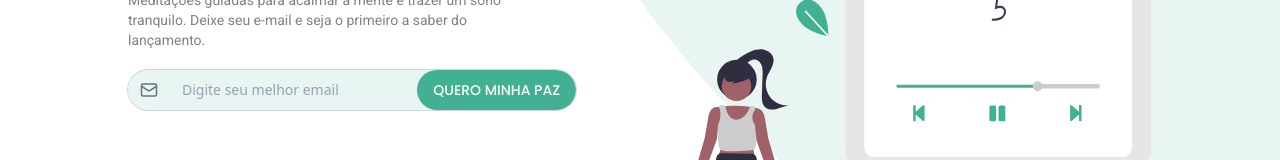
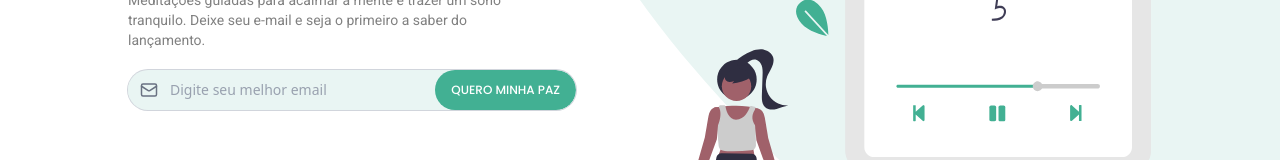
Before and after one commit to DevMts/landing-page-meditation, a Next.js app: page / in a window 1280 px wide. Shown: the part 440-600 px from the top of the page. Built offline with nearby package versions, Linux system fonts and the light colour scheme.

Commit message:
refactor: inputs size

```diff
--- a/src/components/Button/index.tsx
+++ b/src/components/Button/index.tsx
@@ -17,7 +17,7 @@ export function Button({
   return (
     <button
       disabled={disabled}
-      className={` ${poppins.className} ${className} bg-principal rounded-full px-4 py-2.5 text-[0.625rem] font-medium text-white uppercase transition duration-300 disabled:bg-[#e0e0e0] disabled:text-[#42b093] sm:text-sm`}
+      className={` ${poppins.className} ${className} bg-principal rounded-full px-4 py-2.5 text-xs font-medium text-white uppercase transition duration-300 disabled:bg-[#e0e0e0] disabled:text-[#42b093]`}
     >
       {text}
     </button>
--- a/src/components/Form/index.tsx
+++ b/src/components/Form/index.tsx
@@ -26,7 +26,7 @@ export function Form({ btn, setBtn, setShow }: FormProps) {
     register,
     handleSubmit,
     reset,
-    formState: { errors },
+    formState: { errors, isSubmitting },
   } = useForm<HeroSchemaType>({
     resolver: zodResolver(HeroSchema),
   })
@@ -41,19 +41,19 @@ export function Form({ btn, setBtn, setShow }: FormProps) {
       <form
         action=""
         className={
-          'focus-within:ring-principal relative mx-auto flex h-10 w-full max-w-md items-center overflow-hidden rounded-full bg-[#E9F5F3] ring-1 ring-gray-300 focus-within:ring-2 md:mx-0'
+          'focus-within:ring-principal relative mx-auto flex h-10 w-full max-w-md items-center overflow-hidden rounded-full bg-[#E9F5F3] pr-32 ring-1 ring-gray-300 focus-within:ring-2 md:mx-0'
         }
         onSubmit={handleSubmit(handleSubscribe)}
       >
         <div
-          className={`${btn && 'w-0'} fade-in flex items-center bg-[#E9F5F3] px-3 transition duration-500`}
+          className={`${btn && 'w-0'} fade-in flex items-center bg-[#E9F5F3] pl-3 transition duration-500`}
         >
           <Mail size={18} className="text-gray-500" />
         </div>
 
         <input
           type="email"
-          className={`${btn && 'w-0'} fade-in bg-[#E9F5F3] px-3 text-sm text-gray-700 transition duration-500 outline-none placeholder:text-gray-400`}
+          className={`${btn && 'w-0'} fade-in w-full bg-[#E9F5F3] px-3 text-sm text-gray-700 transition duration-500 outline-none placeholder:text-gray-400`}
           {...(width &&
             (width < 1024 ? '' : { placeholder: 'Digite seu melhor email' }))}
           {...register('email')}
@@ -66,7 +66,7 @@ export function Form({ btn, setBtn, setShow }: FormProps) {
         <Button
           text={btn ? 'Sua paz está a caminho' : 'Quero minha Paz'}
           className={`fade-in absolute top-0 left-0 h-full w-fit blur-none transition-all duration-500 ${btn ? 'hover:bg-principal disabled:bg-principal w-full hover:text-white disabled:text-white' : 'hover:bg-secondary right-0 ml-auto w-auto hover:text-gray-500'} `}
-          disabled={btn}
+          disabled={isSubmitting || btn}
         />
       </form>
       {errors.email && (
--- a/src/components/Hero/index.tsx
+++ b/src/components/Hero/index.tsx
@@ -22,6 +22,7 @@ interface HeroProps {
 export function Hero({ btn, setBtn }: HeroProps) {
   const width = useWindowWidth()
   const [show, setShow] = useState(false)
+  const innerWidth = width != null && width < 1024
 
   function handleClick() {
     setShow(!show)
@@ -36,17 +37,16 @@ export function Hero({ btn, setBtn }: HeroProps) {
       <article className="w-full items-center md:items-start">
         <h1
           className={` ${ptSerif.className} font-bold text-[#0A0A22] ${
-            width &&
-            (width < 1024
+            innerWidth
               ? `text-center text-4xl/[1.1] ${show && 'hidden'}`
-              : 'text-left text-[2.5rem]/[1.1]')
-          }`}
+              : 'text-left text-[2.5rem]/[1.1]'
+          } `}
         >
           Encontre a calma
           <br /> em <span className="text-principal">5 minutos</span>
         </h1>{' '}
         <p
-          className={` ${roboto.className} ${width && width < 1024 && `${show && 'hidden'} `} mt-3 text-left text-xs/[1.3] text-[#808080] lg:w-3/4 lg:text-sm`}
+          className={` ${roboto.className} ${innerWidth && `${show && 'hidden'} `} mt-3 text-left text-xs/[1.3] text-[#808080] lg:w-3/4 lg:text-sm`}
         >
           Meditações guiadas para acalmar a mente e trazer um sono tranquilo.
           Deixe seu e-mail e seja o primeiro a saber do lançamento.
```
